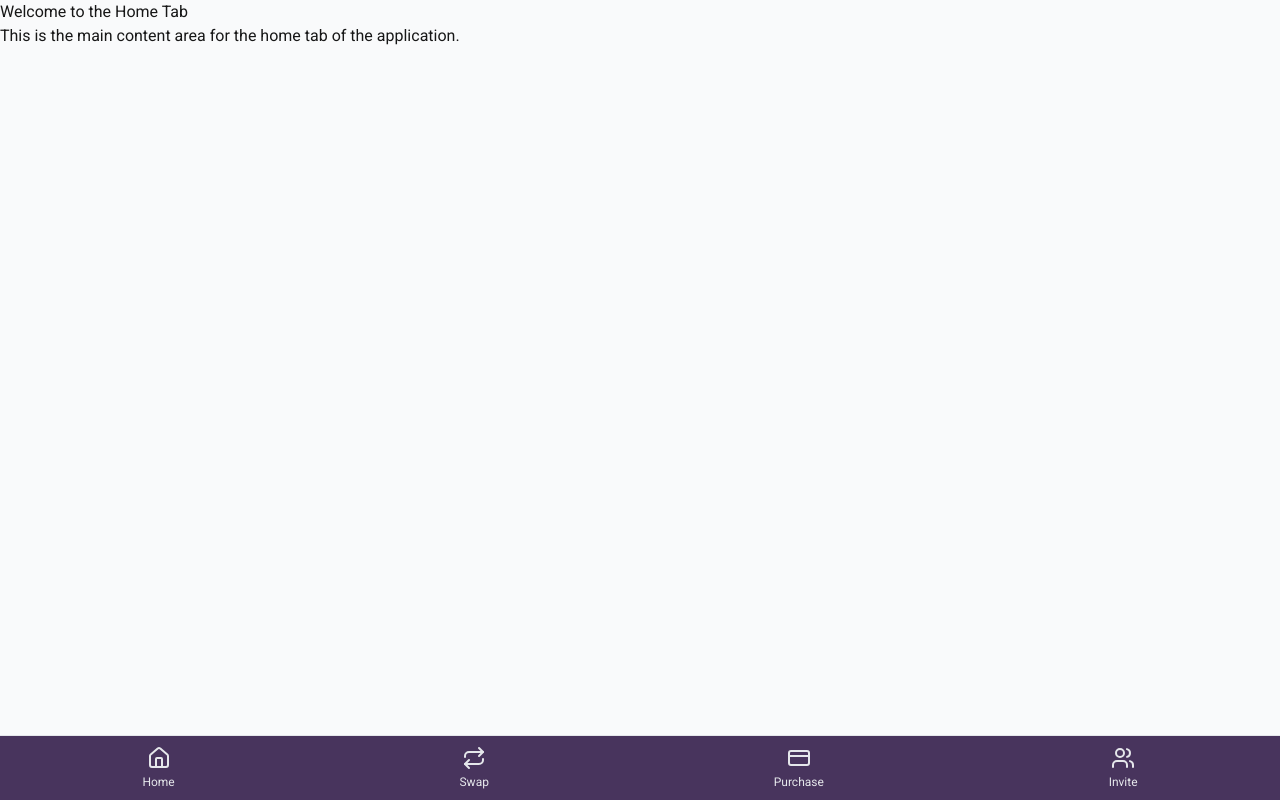
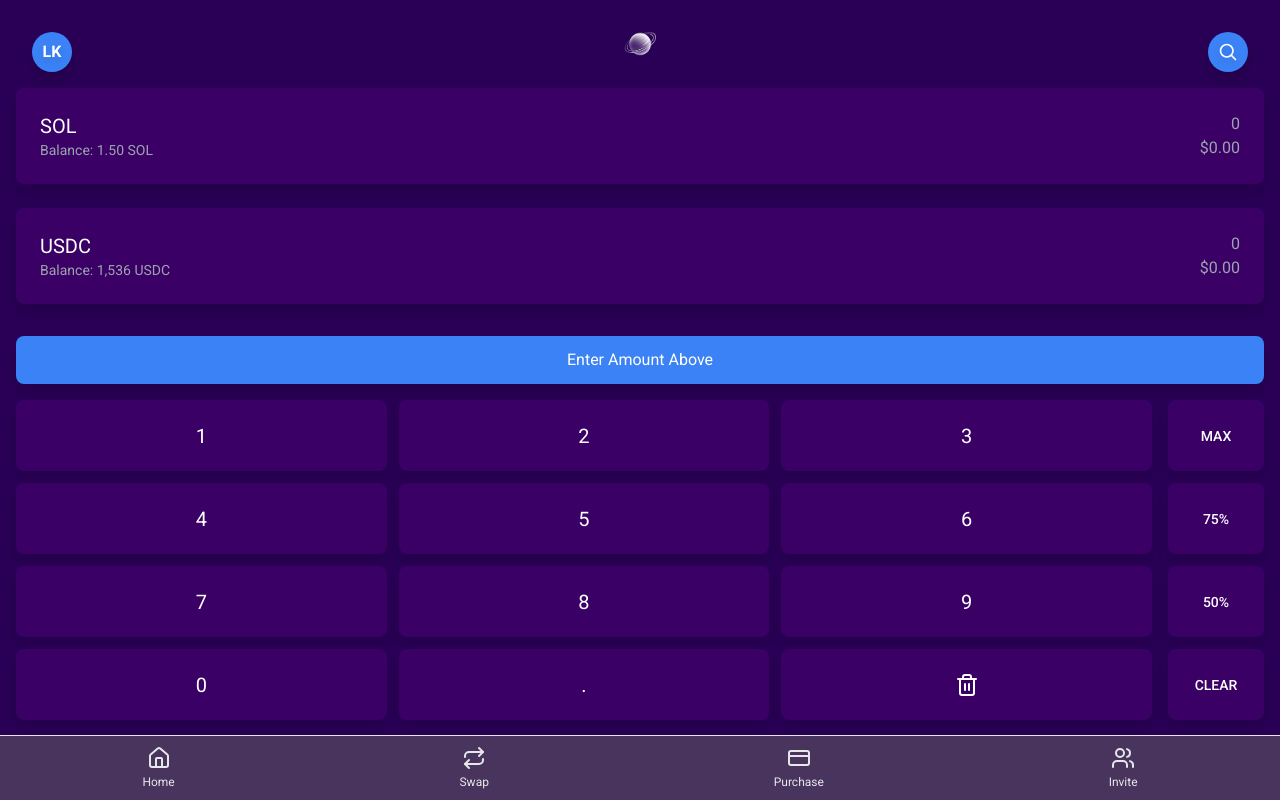
Before and after one commit to lukesolgg/solana-app-ldk, a Next.js app: page /purchase-sol in a window 1280 px wide. Built offline with nearby package versions, Linux system fonts and the light colour scheme.

Commit message:
improved styling of purchase-sol page & created keypad

```diff
--- a/src/app/purchase-sol/page.tsx
+++ b/src/app/purchase-sol/page.tsx
@@ -1,12 +1,88 @@
 import React from 'react';
+import Image from 'next/image';
+import Logosol from '../../assets/images/Logosol.png';
+import { Trash2 } from 'lucide-react';
+import HeaderIcons from '@/components/ui/HeaderIcons';
 
-const PurchaseSol = () => {
+export default function PurchaseSol() {
   return (
-    <div className="home-container">
-      <h1>Welcome to the Home Tab</h1>
-      <p>This is the main content area for the home tab of the application.</p>
+    <div className="min-h-screen bg-[#290055] flex flex-col">
+      {/* Header with Logo */}
+      <div className="flex justify-center py-6">
+        <Image
+          src={Logosol}
+          alt="Logo"
+          width={40}
+          height={40}
+          className="z-10"
+        />
+      </div>
+
+      <HeaderIcons />
+
+      {/* Main Content Container */}
+      <div className="flex-1 flex flex-col px-4">
+
+        {/* Currency Boxes */}
+        <div className="space-y-6">
+          <div className="bg-[#3a0066] p-6 rounded-lg shadow-lg">
+            <div className="flex justify-between">
+              <div>
+                <h2 className="text-white text-xl">SOL</h2>
+                <p className="text-gray-400 text-sm">Balance: 1.50 SOL</p>
+              </div>
+              <div className="text-right">
+                <p className="text-gray-400">0</p>
+                <p className="text-gray-400">$0.00</p>
+              </div>
+            </div>
+          </div>
+
+          <div className="bg-[#3a0066] p-6 rounded-lg shadow-lg">
+            <div className="flex justify-between">
+              <div>
+                <h2 className="text-white text-xl">USDC</h2>
+                <p className="text-gray-400 text-sm">Balance: 1,536 USDC</p>
+              </div>
+              <div className="text-right">
+                <p className="text-gray-400">0</p>
+                <p className="text-gray-400">$0.00</p>
+              </div>
+            </div>
+          </div>
+        </div>
+
+        {/* Enter Amount Button */}
+        <div className="mt-8">
+          <button className="w-full py-3 bg-blue-500 text-white rounded-lg shadow-lg">
+            Enter Amount Above
+          </button>
+        </div>
+
+        {/* Keypad Section - Bottom 50% */}
+        <div className="flex mt-auto gap-4 h-[50vh] pb-20">
+          {/* Number Pad */}
+          <div className="grid grid-cols-3 gap-3 flex-1">
+            {[1,2,3,4,5,6,7,8,9,0,'.'].map((num) => (
+              <button key={num} className="bg-[#3a0066] text-white rounded-lg shadow-lg text-xl">
+                {num}
+              </button>
+            ))}
+            <button className="bg-[#3a0066] text-white rounded-lg shadow-lg">
+              <Trash2 className="mx-auto" size={24} />
+            </button>
+          </div>
+
+          {/* Right Side Buttons */}
+          <div className="flex flex-col gap-3 w-24">
+            {['MAX', '75%', '50%', 'CLEAR'].map((text) => (
+              <button key={text} className="bg-[#3a0066] h-full text-white rounded-lg shadow-lg text-sm font-medium">
+                {text}
+              </button>
+            ))}
+          </div>
+        </div>
+      </div>
     </div>
   );
-};
-
-export default PurchaseSol;
+}
--- a/src/components/Navigation.tsx
+++ b/src/components/Navigation.tsx
@@ -20,7 +20,7 @@ export default function Navigation() {
           <Repeat size={24} />
           <span className="text-xs mt-1">Swap</span>
         </Link>
-        <Link href="/purchase"
+        <Link href="/purchase-sol"
           className={`flex flex-col items-center ${pathname === '/purchase' ? 'text-blue-500' : 'text-gray-200'}`}>
           <CreditCard size={24} />
           <span className="text-xs mt-1">Purchase</span>
```
